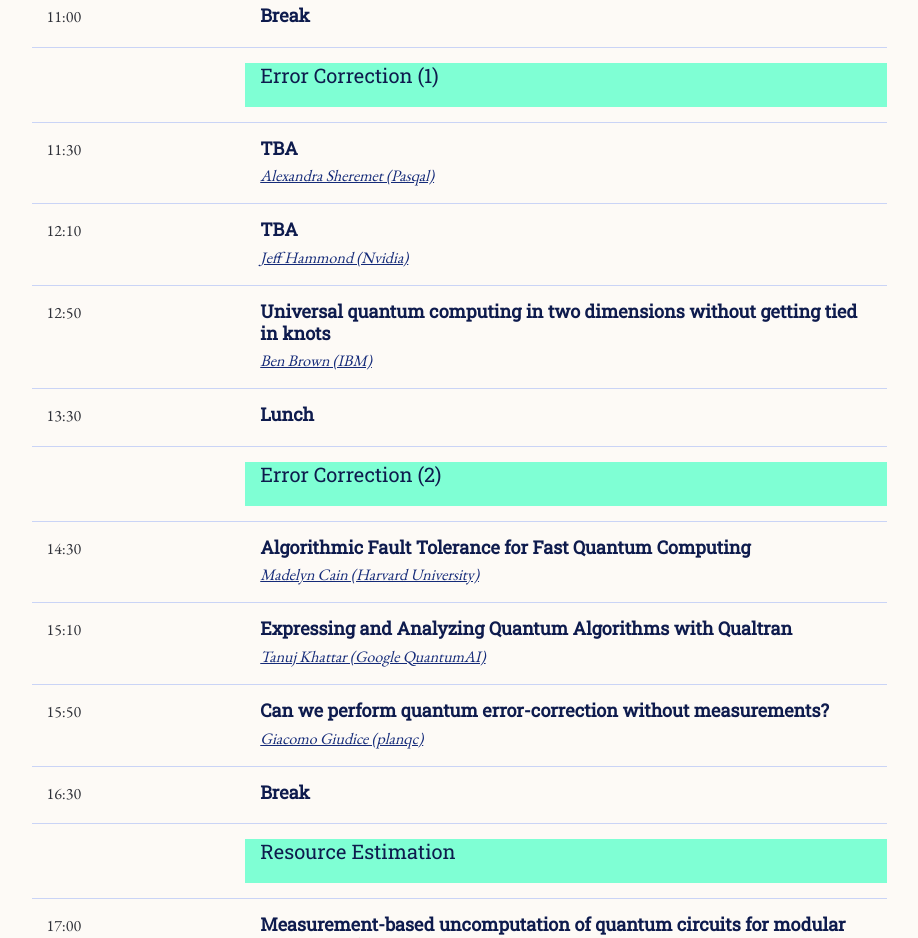
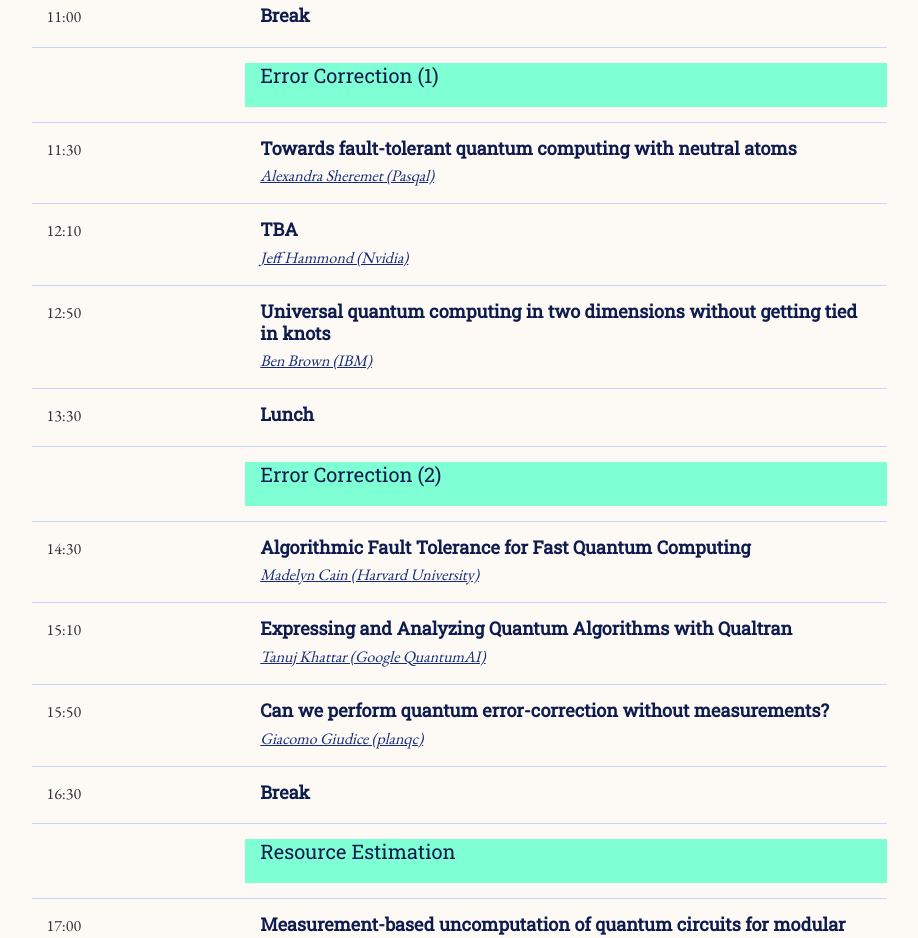
Before and after one commit to quantumresource/workshop2024, a plain HTML site: page index.html in a window 1280 px wide. Shown: the part 6180-7118 px from the top of the page, without its empty margins (181-1099 px from the left). Drawn offline with nearby package versions, Linux system fonts and the light colour scheme.

Commit message:
alexandra

```diff
--- a/index.html
+++ b/index.html
@@ -518,7 +518,7 @@
               <div class="row schedule-item">
                 <div class="col-md-3"><time>11:30</time></div>
                 <div class="col-md-9">
-                    <h4>TBA</h4>
+                    <h4>Towards fault-tolerant quantum computing with neutral atoms</h4>
                     <p style="text-decoration:underline">Alexandra Sheremet (Pasqal)</p>
                     <p></p>
                 </div>
```
